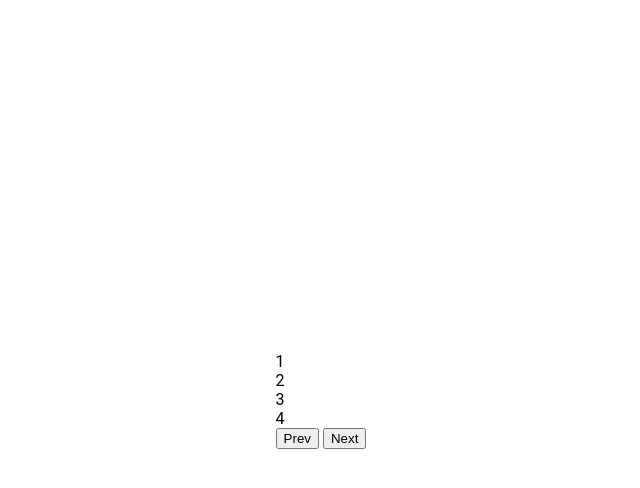
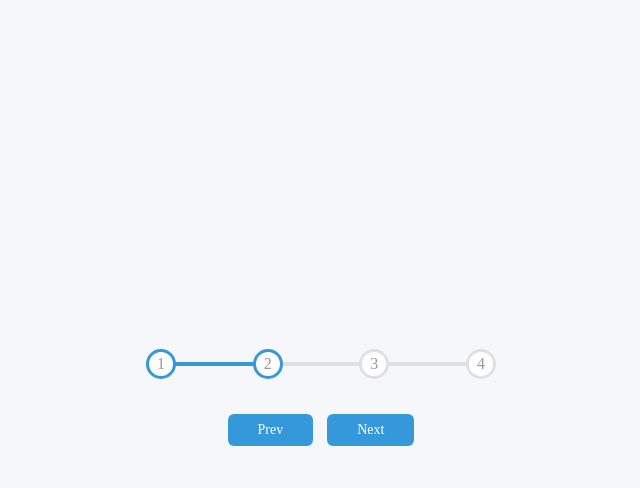
Before and after one commit to r-swathi/mini-projects-js, a plain HTML site: page progress-steps/index.html in a window 1280 px wide. Both pictures are taken after a click on the button "Next". Shown: the whole page, without its empty margins (319-959 px from the left). Drawn offline with Linux system fonts and the light colour scheme; a web font is replaced by a local one.

Commit message:
progress steps

```diff
--- a/progress-steps/index.html
+++ b/progress-steps/index.html
@@ -17,12 +17,13 @@
   <body>
     <div class="container">
       <div class="progress-container">
+        <div class="progress" id="progress"></div>
         <div class="circle active">1</div>
         <div class="circle">2</div>
         <div class="circle">3</div>
         <div class="circle">4</div>
       </div>
-      <button class="btn" id="prev">Prev</button>
+      <button class="btn" id="prev" disabled>Prev</button>
       <button class="btn" id="nxt">Next</button>
     </div>
 
--- a/progress-steps/script.js
+++ b/progress-steps/script.js
@@ -0,0 +1,50 @@
+const progress = document.getElementById('progress');
+const prev = document.getElementById('prev');
+const next = document.getElementById('nxt');
+const circles = document.querySelectorAll('.circle');
+
+let currentActive = 1;
+
+next.addEventListener('click', () => {
+    currentActive++;
+    if(currentActive > circles.length){
+        currentActive = circles.length;
+    }
+    update();
+})
+
+prev.addEventListener('click', () => {
+    currentActive--;
+
+    if(currentActive < 1){
+        currentActive = 1;
+    }
+    update();
+})
+
+function update() {
+
+    circles.forEach( (circle, idx) => {
+        if(idx < currentActive ) {
+            circle.classList.add('active');
+        }
+        else {
+            circle.classList.remove('active');
+        }
+    })
+
+    const actives = document.querySelectorAll('.active');
+
+    progress.style.width = (actives.length -1) / (circles.length - 1) * 100 + '%';
+
+    if(currentActive == 1) {
+        prev.disabled = true;
+    }
+    else if(currentActive == circles.length) {
+        next.disabled = true;
+    }
+    else {
+        prev.disabled = false;
+        next.disabled = false;
+    }
+}
--- a/progress-steps/style.css
+++ b/progress-steps/style.css
@@ -1,16 +1,100 @@
-@import url("https://fonts.googleapis.com/css2?family=muli&display=swap");
+@import url("https://fonts.googleapis.com/css2?family=Muli&display=swap");
 
+:root {
+  --line--border--fill: #3498db;
+  --line--border--empty: #e0e0e0;
+}
 * {
   box-sizing: border-box;
 }
 
 body {
+  background-color: #f6f7fb;
+  margin: 0;
   height: 100vh;
-  margin: 0;
-  font-family: "Roboto", "sans-serif";
+  font-family: "Muli", "sans-serif";
   display: flex;
-  flex-direction: column;
   justify-content: center;
   align-items: center;
   overflow: hidden;
 }
+
+.container {
+  text-align: center;
+}
+
+.progress-container {
+  display: flex;
+  flex-direction: row;
+  justify-content: space-between;
+  position: relative;
+  margin-bottom: 30px;
+  max-width: 100%;
+  width: 350px;
+}
+
+.progress-container::before {
+  content: "";
+  background-color: var(--line--border--empty);
+  position: absolute;
+  top: 50%;
+  left: 0;
+  transform: translateY(-50%);
+  height: 4px;
+  width: 100%;
+  z-index: -1;
+}
+
+.progress {
+  background-color: var(--line--border--fill);
+  position: absolute;
+  top: 50%;
+  left: 0;
+  transform: translateY(-50%);
+  height: 4px;
+  width: 0%;
+  z-index: -1;
+  transition: 0.4s ease;
+}
+
+.circle {
+  height: 30px;
+  width: 30px;
+  border-radius: 50%;
+  background-color: #fff;
+  color: #999;
+  display: flex;
+  justify-content: center;
+  align-items: center;
+  border: 3px solid var(--line--border--empty);
+  transition: 0.4s ease;
+}
+
+.circle.active {
+  border-color: var(--line--border--fill);
+}
+
+.btn {
+  background-color: var(--line--border--fill);
+  color: white;
+  border: 0;
+  border-radius: 6px;
+  cursor: pointer;
+  font-family: inherit;
+  font-size: 14px;
+  padding: 8px 30px;
+  margin: 5px;
+}
+
+.btn:active {
+  transform: scale(0.98);
+}
+
+.btn:focus {
+  outline: none;
+}
+
+.btn:disabled {
+  background-color: var(--line--border--empty);
+  cursor: not-allowed;
+}
```
